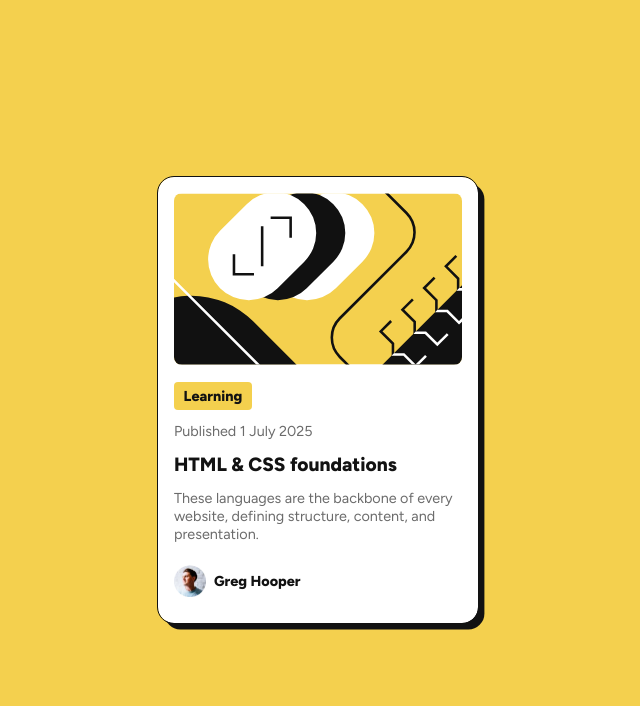
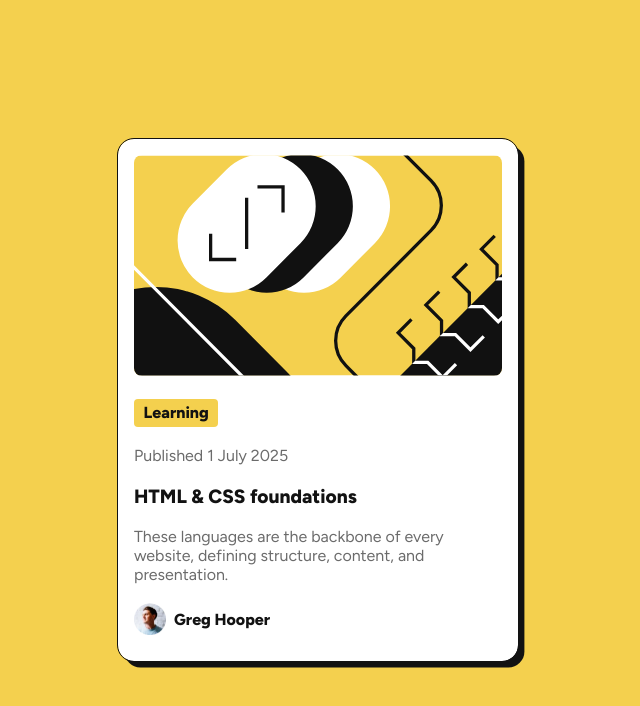
Before and after one commit to Innocent-Leo/blog-preview-card, a plain HTML site: page index.html in a window 1280 px wide. Shown: the whole page, without its empty margins (322-962 px from the left). Drawn offline with Linux system fonts and the light colour scheme.

Commit message:
Update card width for large screens

```diff
--- a/assets/css/style.css
+++ b/assets/css/style.css
@@ -19,14 +19,14 @@ body {
   justify-content: center;
   align-items: center;
   min-height: 100vh;
-  font-family: "Figtree";
+  font-family: "Figtree", sans-serif;
   font-size: 0.9rem;
   color: var(--gray-500);
 }
 
 .card {
   background-color: var(--white);
-  width: 20rem;
+  width: 18rem;
   outline: 1px solid var(--gray-950);
   border-radius: 1rem;
   box-shadow: 0.4rem 0.4rem var(--gray-950);
@@ -36,7 +36,7 @@ body {
   padding: 1rem;
   display: flex;
   flex-direction: column;
-  gap: 0.8rem;
+  gap: 1.2rem;
 }
 
 .top-img-box img {
@@ -69,7 +69,7 @@ a:hover {
   display: flex;
   align-items: center;
   gap: 0.5rem;
-  margin: 0.6rem 0;
+  margin-bottom: 0.6rem;
 }
 
 .profile img {
@@ -81,3 +81,13 @@ a:hover {
   color: var(--gray-950);
   font-weight: 800;
 }
+
+@media (min-width: 426px) {
+  .card {
+    width: 25rem;
+  }
+
+  body {
+    font-size: 1rem;
+  }
+}
```
